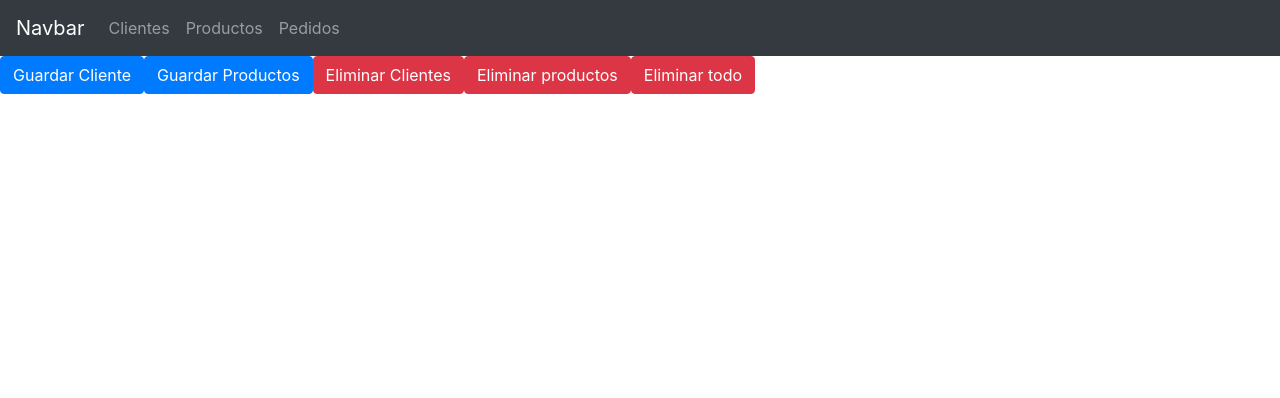
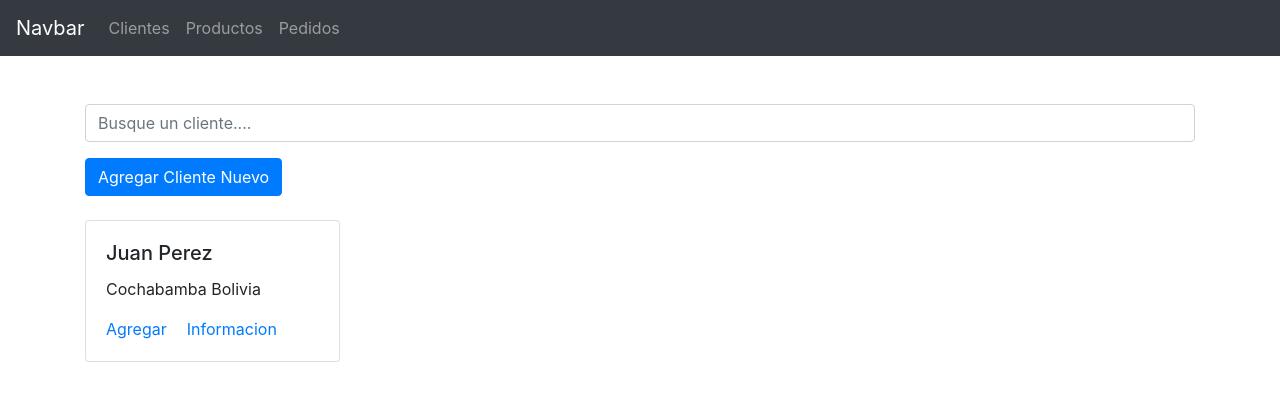
Before and after one commit to edwin0003/Pedidos, an Angular app: page / in a window 1280 px wide. Shown: the top 398 px of the page. Built offline with nearby package versions, Linux system fonts and the light colour scheme.

Commit message:
formalario cliente

```diff
--- /dev/null
+++ b/src/app/agregar-clientes/agregar-clientes.component.html
@@ -0,0 +1,17 @@
+<div class="container mt-3" >
+    <form action="">
+        <div class="form-group">
+            <label for="">Nombre</label>
+            <input type="text" class="form-control">
+        </div>
+        <div class="form-group">
+            <label for="">Apellido</label>
+            <input type="text" class="form-control">
+        </div>
+        <div class="form-group">
+            <label for="">Direccion</label>
+            <textarea class="form-control" name="" id="" cols="30" rows="5"></textarea>
+        </div>
+        <button class="btn btn-primary" >Agregar Cliente</button>
+    </form>
+</div>
--- /dev/null
+++ b/src/app/agregar-clientes/agregar-clientes.component.ts
@@ -0,0 +1,15 @@
+import { Component, OnInit } from '@angular/core';
+
+@Component({
+  selector: 'app-agregar-clientes',
+  templateUrl: './agregar-clientes.component.html',
+  styleUrls: ['./agregar-clientes.component.scss']
+})
+export class AgregarClientesComponent implements OnInit {
+
+  constructor() { }
+
+  ngOnInit(): void {
+  }
+
+}
--- a/src/app/encabezado/encabezado.component.html
+++ b/src/app/encabezado/encabezado.component.html
@@ -6,7 +6,7 @@
   <div class="collapse navbar-collapse" id="navbarNav">
     <ul class="navbar-nav">
       <li class="nav-item">
-        <a class="nav-link" [routerLink]="['/']" routerLinkActive="router-link-active"  >Clientes</a>
+        <a class="nav-link" [routerLink]="['/cliente']" routerLinkActive="router-link-active"  >Clientes</a>
       </li>
       <li class="nav-item">
         <a class="nav-link" [routerLink]="['/productos']" routerLinkActive="router-link-active"  >Productos</a>
--- /dev/null
+++ b/src/app/home/home.component.html
@@ -0,0 +1,18 @@
+<div class="container mt-5">
+  <form action="" class="form-group">
+    <input placeholder="Busque un cliente...." type="text" class="form-control">
+  </form>
+  <button class="btn btn-primary" [routerLink]="['/agregar-cliente']" routerLinkActive="router-link-active"  >Agregar Cliente Nuevo</button>
+  <div class="row mt-4" >
+    <div class="col-sm-3">
+      <div class="card">
+        <div class="card-body">
+          <h5 class="card-title">Juan Perez</h5>
+          <p class="card-text">Cochabamba Bolivia </p>
+          <a href="#" class="card-link ">Agregar</a>
+          <a href="#" class="card-link ">Informacion</a>
+        </div>
+      </div>
+    </div>
+  </div>
+</div>
--- /dev/null
+++ b/src/app/home/home.component.ts
@@ -0,0 +1,15 @@
+import { Component, OnInit } from '@angular/core';
+
+@Component({
+  selector: 'app-home',
+  templateUrl: './home.component.html',
+  styleUrls: ['./home.component.scss']
+})
+export class HomeComponent implements OnInit {
+
+  constructor() { }
+
+  ngOnInit(): void {
+  }
+
+}
```
Also changed, not shown: src/app/app-routing.module.ts (+12 -1 lines), src/app/app.module.ts (+9 -3 lines), src/app/agregar-clientes/agregar-clientes.component.scss (added), src/app/home/home.component.scss (added), 2 other files (tests, documents, lock files or other folders).
